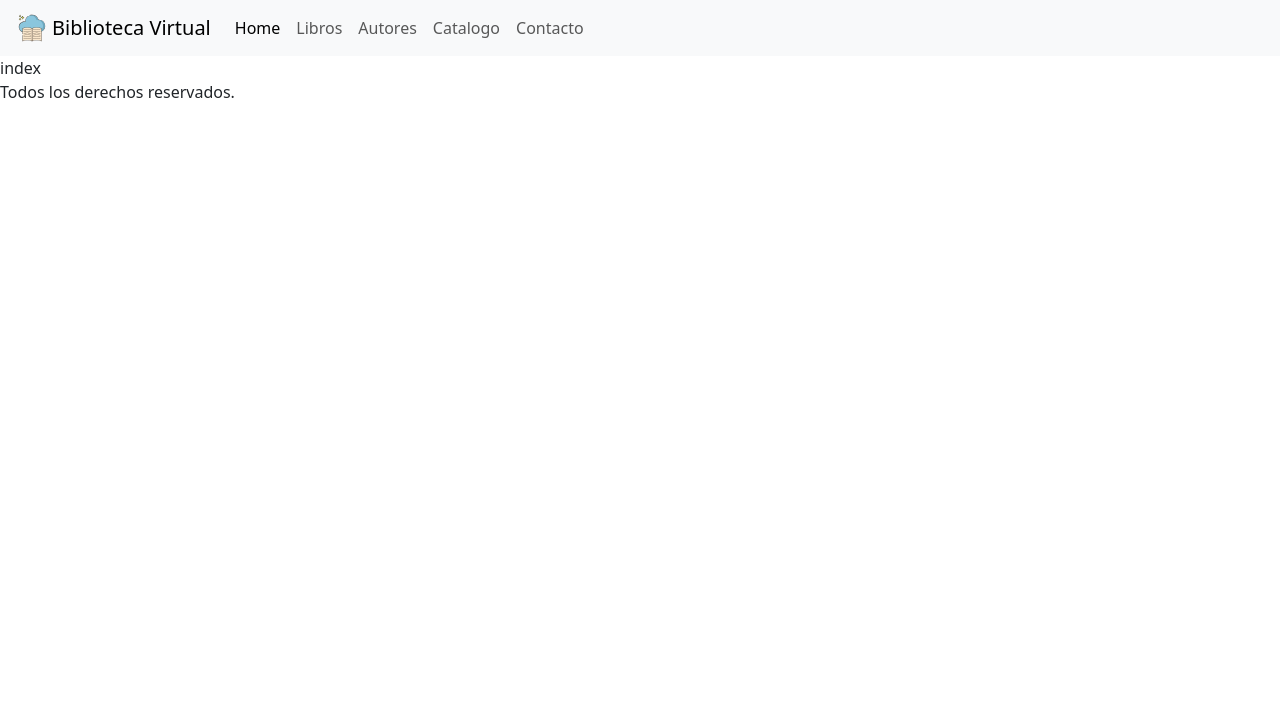
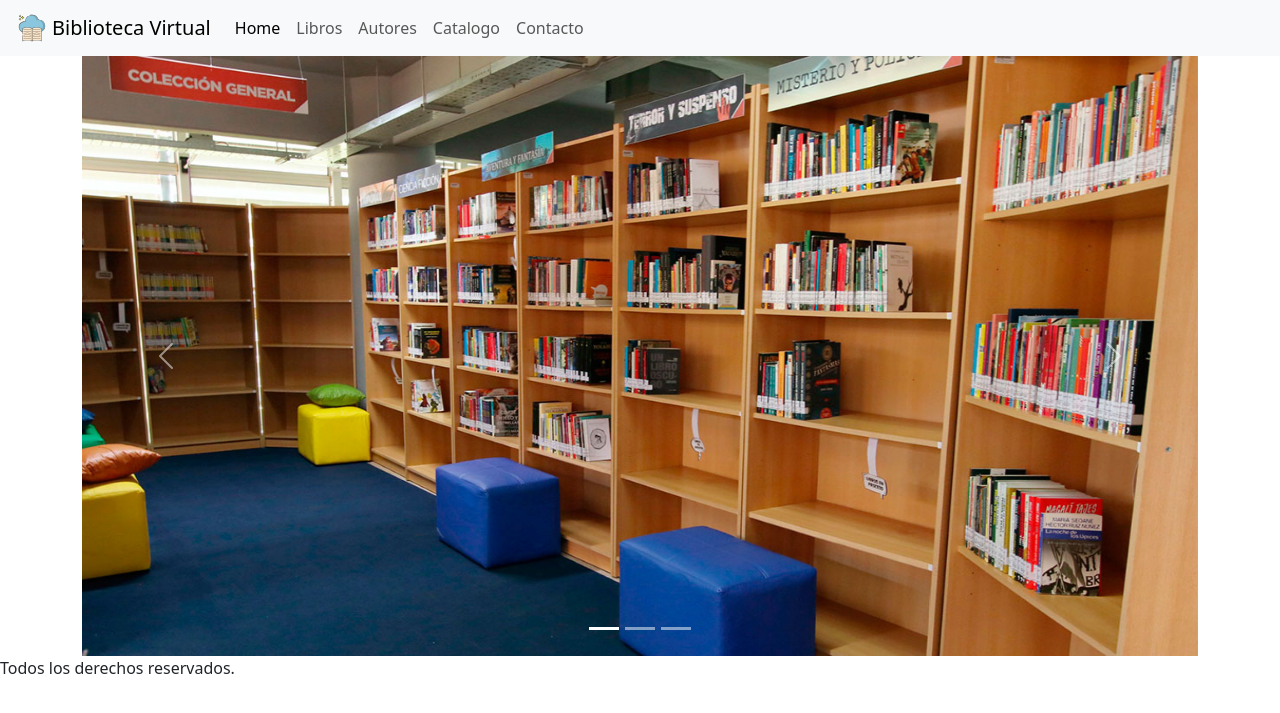
Before and after one commit to force4r/Biblioteca_G11_C23317, a Django app: page /sistema_biblioteca/ in a window 1280 px wide. Shown: the top 713 px of the page. Run offline with Django 4.2, Linux system fonts and the light colour scheme.

Commit message:
Se agrego carrusel y hoja de estilos css

```diff
--- /dev/null
+++ b/biblioteca/sistema_biblioteca/static/sistema_biblioteca/css/style.css
@@ -0,0 +1,3 @@
+.carousel-img{
+    height: 600px;
+}
--- a/biblioteca/sistema_biblioteca/templates/sistema_biblioteca/base.html
+++ b/biblioteca/sistema_biblioteca/templates/sistema_biblioteca/base.html
@@ -6,8 +6,10 @@
     <meta charset="UTF-8">
     <meta http-equiv="X-UA-Compatible" content="IE=edge">
     <meta name="viewport" content="width=device-width, initial-scale=1.0">
-    <link href="https://cdn.jsdelivr.net/npm/bootstrap@5.3.0-alpha3/dist/css/bootstrap.min.css" rel="stylesheet"
-        integrity="sha384-KK94CHFLLe+nY2dmCWGMq91rCGa5gtU4mk92HdvYe+M/SXH301p5ILy+dN9+nJOZ" crossorigin="anonymous">
+    <link href="https://cdn.jsdelivr.net/npm/bootstrap@5.3.0-alpha3/dist/css/bootstrap.min.css" rel="stylesheet" integrity="sha384-KK94CHFLLe+nY2dmCWGMq91rCGa5gtU4mk92HdvYe+M/SXH301p5ILy+dN9+nJOZ" crossorigin="anonymous">
+    <script src="https://cdn.jsdelivr.net/npm/@popperjs/core@2.11.7/dist/umd/popper.min.js" integrity="sha384-zYPOMqeu1DAVkHiLqWBUTcbYfZ8osu1Nd6Z89ify25QV9guujx43ITvfi12/QExE" crossorigin="anonymous"></script>
+    <script src="https://cdn.jsdelivr.net/npm/bootstrap@5.3.0-alpha3/dist/js/bootstrap.min.js" integrity="sha384-Y4oOpwW3duJdCWv5ly8SCFYWqFDsfob/3GkgExXKV4idmbt98QcxXYs9UoXAB7BZ" crossorigin="anonymous"></script>
+    <link rel="stylesheet" href="/static/sistema_biblioteca/css/style.css">
     <title>{% block titulo %}{% endblock %}</title>
 </head>
 
--- a/biblioteca/sistema_biblioteca/templates/sistema_biblioteca/index.html
+++ b/biblioteca/sistema_biblioteca/templates/sistema_biblioteca/index.html
@@ -1,6 +1,37 @@
 {% extends 'sistema_biblioteca/base.html' %}
-{% block titulo %}Catalogo{% endblock %}
+{% load static %}
+{% block titulo %}Biblioteca Virtual Comision 23317{% endblock %}
+
 {% block contenido %}
-
- index
+<div class="container d-flex justify-content-center">
+  <div class="w-100">
+    <div id="carouselExampleIndicators" class="carousel slide">
+      <div class="carousel-indicators">
+        <button type="button" data-bs-target="#carouselExampleIndicators" data-bs-slide-to="0" class="active" aria-current="true" aria-label="Slide 1"></button>
+        <button type="button" data-bs-target="#carouselExampleIndicators" data-bs-slide-to="1" aria-label="Slide 2"></button>
+        <button type="button" data-bs-target="#carouselExampleIndicators" data-bs-slide-to="2" aria-label="Slide 3"></button>
+      </div>
+      <div class="carousel-inner">
+        <div class="carousel-item active">
+          <img src="{% static 'sistema_biblioteca/img/carrusel/slide1.jpg' %}" class="d-block w-100 carousel-img" alt="slide1">
+        </div>
+        <div class="carousel-item">
+          <img src="{% static 'sistema_biblioteca/img/carrusel/slide2.jpg' %}" class="d-block w-100 carousel-img" alt="slide2">
+        </div>
+        <div class="carousel-item">
+          <img src="{% static 'sistema_biblioteca/img/carrusel/slide3.jpg' %}" class="d-block w-100 carousel-img" alt="slide3">
+        </div>
+      </div>
+      <button class="carousel-control-prev" type="button" data-bs-target="#carouselExampleIndicators" data-bs-slide="prev">
+        <span class="carousel-control-prev-icon" aria-hidden="true"></span>
+        <span class="visually-hidden">Previous</span>
+      </button>
+      <button class="carousel-control-next" type="butt
+      on" data-bs-target="#carouselExampleIndicators" data-bs-slide="next">
+        <span class="carousel-control-next-icon" aria-hidden="true"></span>
+        <span class="visually-hidden">Next</span>
+      </button>
+    </div>
+  </div>
+</div>
 {% endblock %}
```
Also changed, not shown: biblioteca/sistema_biblioteca/static/sistema_biblioteca/img/carrusel/slide1.jpg (added), biblioteca/sistema_biblioteca/static/sistema_biblioteca/img/carrusel/slide2.jpg (added), biblioteca/sistema_biblioteca/static/sistema_biblioteca/img/carrusel/slide3.jpg (added).
